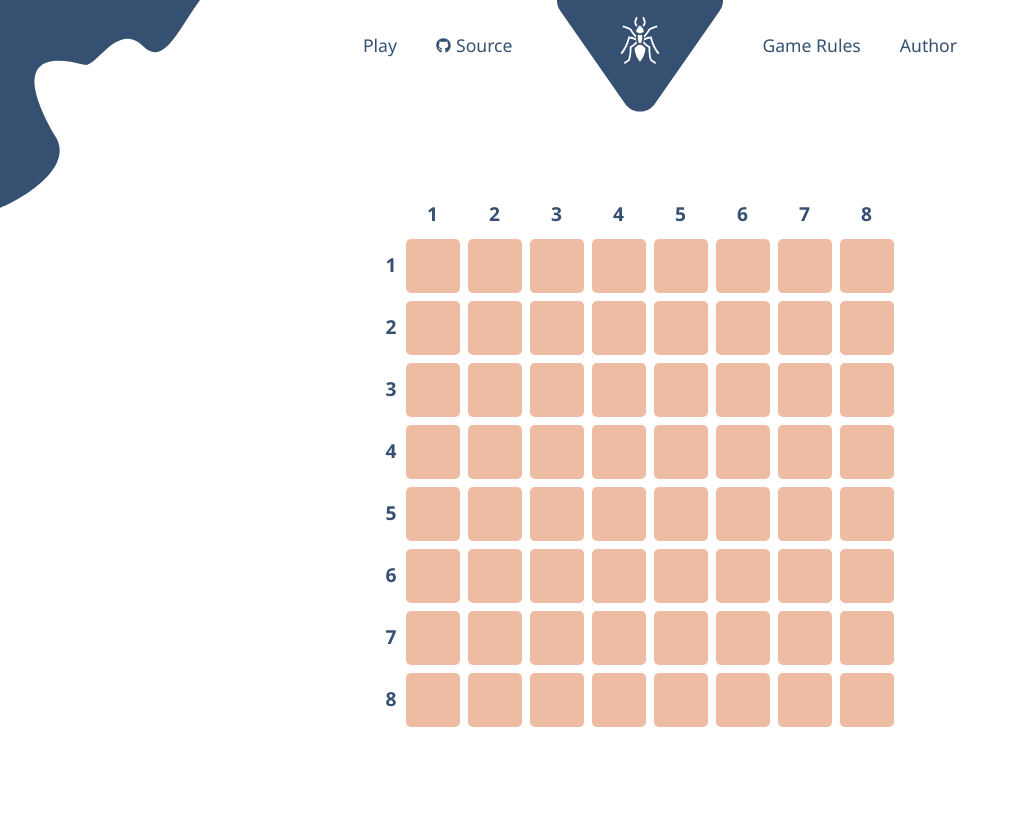
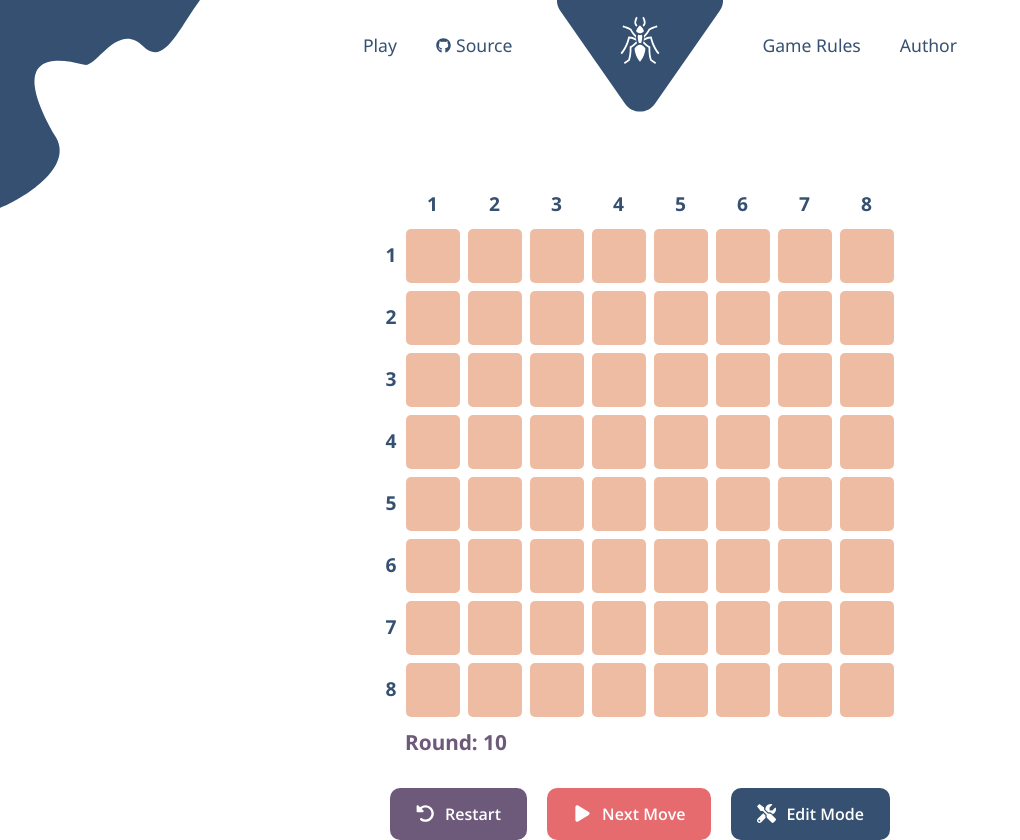
Before and after one commit to mikolajszymczuk1/AntsAndDragons, a Vue app: page / in a window 1280 px wide. Shown: the whole page, without its empty margins (0-1020 px from the left). Before the commit the page ends 800 px from the top, so only its background shows below. Built offline with nearby package versions, Linux system fonts and the light colour scheme.

Commit message:
Added under board panel and 3 control buttons

```diff
--- a/src/components/game/GameBoard.vue
+++ b/src/components/game/GameBoard.vue
@@ -1,6 +1,6 @@
 <template>
     <!-- Game board component -->
-    <div class="mt-[31px] sm:mt-[50px]">
+    <div>
         <!-- Generate column numbers -->
         <div class="flex justify-center mb-[10px] font-noto font-semibold text-y-in-mn-blue text-[0.8em] sm:text-[0.9em] md:text-[1.2em]">
             <div class="flex justify-center w-[34px] mr-[5px] last:mr-0 first:opacity-0 first:w-auto sm:w-[44px] sm:mr-[8px] md:w-[54px]"
--- a/src/components/game/GameMain.vue
+++ b/src/components/game/GameMain.vue
@@ -1,25 +1,76 @@
 <template>
     <!-- Main game component -->
     <div>
-        <GameBoard
-            :board-data="board.getBoard()"
-            @clicked-cell="placeGameElementOnBoard"
-        />
+        <div class="mt-[31px] sm:mt-[40px] w-[340px] mx-auto sm:w-[440px] md:w-[530px]">
+            <GameBoard
+                :board-data="board.getBoard()"
+                @clicked-cell="placeGameElementOnBoard"
+            />
+
+            <!-- Under board panel -->
+            <div class="flex justify-between items-center pl-[25px] pr-[7px] md:mt-[10px] md:pl-[30px]">
+                <p class="font-noto text-chinese-violet font-bold text-[0.9em] sm:text-[1.1em] md:text-[1.3em]">
+                    Round: {{ round }}
+                </p>
+
+                <button class="md:hidden" name="stats menu" aria-label="stats menu button">
+                    <DotsMenuIcon class="fill-chinese-violet w-[35px] h-auto sm:w-[45px]" />
+                </button>
+            </div>
+        </div>
+
+        <!-- Group of control buttons -->
+        <div class="flex justify-center items-center mt-[35px] sm:mt-[30px]">
+            <!-- Clear board button -->
+            <GameControlButton class="w-[50px] h-[50px] sm:w-auto sm:h-auto sm:py-[14px] sm:px-[26px]"
+                bg-color="#6d597a"
+            >
+                <ReplayIcon class="fill-[white] w-[19px] h-[19px] sm:mr-[10px]" />
+                <span class="hidden sm:block">Restart</span>
+            </GameControlButton>
+
+            <!-- Next move button -->
+            <GameControlButton class="w-[63px] h-[63px] sm:w-auto sm:h-auto mx-[20px] sm:py-[14px] sm:px-[26px]"
+                bg-color="#e56b6f"
+            >
+                <PlayIcon class="fill-[white] w-[28px] h-[28px] sm:w-[19px] sm:h-[19px] sm:mr-[10px]" />
+                <span class="hidden sm:block">Next Move</span>
+            </GameControlButton>
+
+            <!-- Edit mode button -->
+            <GameControlButton class="w-[50px] h-[50px] sm:w-auto sm:h-auto sm:py-[14px] sm:px-[26px]"
+                bg-color="#355070"
+            >
+                <ToolsIcon class="fill-[white] w-[19px] h-[19px] sm:mr-[10px]" />
+                <span class="hidden sm:block">Edit Mode</span>
+            </GameControlButton>
+        </div>
     </div>
 </template>
 
 <script>
     import GameBoard from "@/components/game/GameBoard.vue";
     import Board from "@/gameElements/Board.js";
+    import GameControlButton from "@/components/game/GameControlButton.vue";
+    import DotsMenuIcon from "@/components/icons/DotsMenuIcon.vue";
+    import ReplayIcon from "@/components/icons/ReplayIcon.vue";
+    import PlayIcon from "@/components/icons/PlayIcon.vue";
+    import ToolsIcon from "@/components/icons/ToolsIcon.vue";
 
     export default {
         name: "GameMain",
         components: {
-            GameBoard
+            GameBoard,
+            GameControlButton,
+            DotsMenuIcon,
+            ReplayIcon,
+            PlayIcon,
+            ToolsIcon
         },
         data() {
             return {
-                board: null
+                board: null,
+                round: 10
             }
         },
         created() {
```
